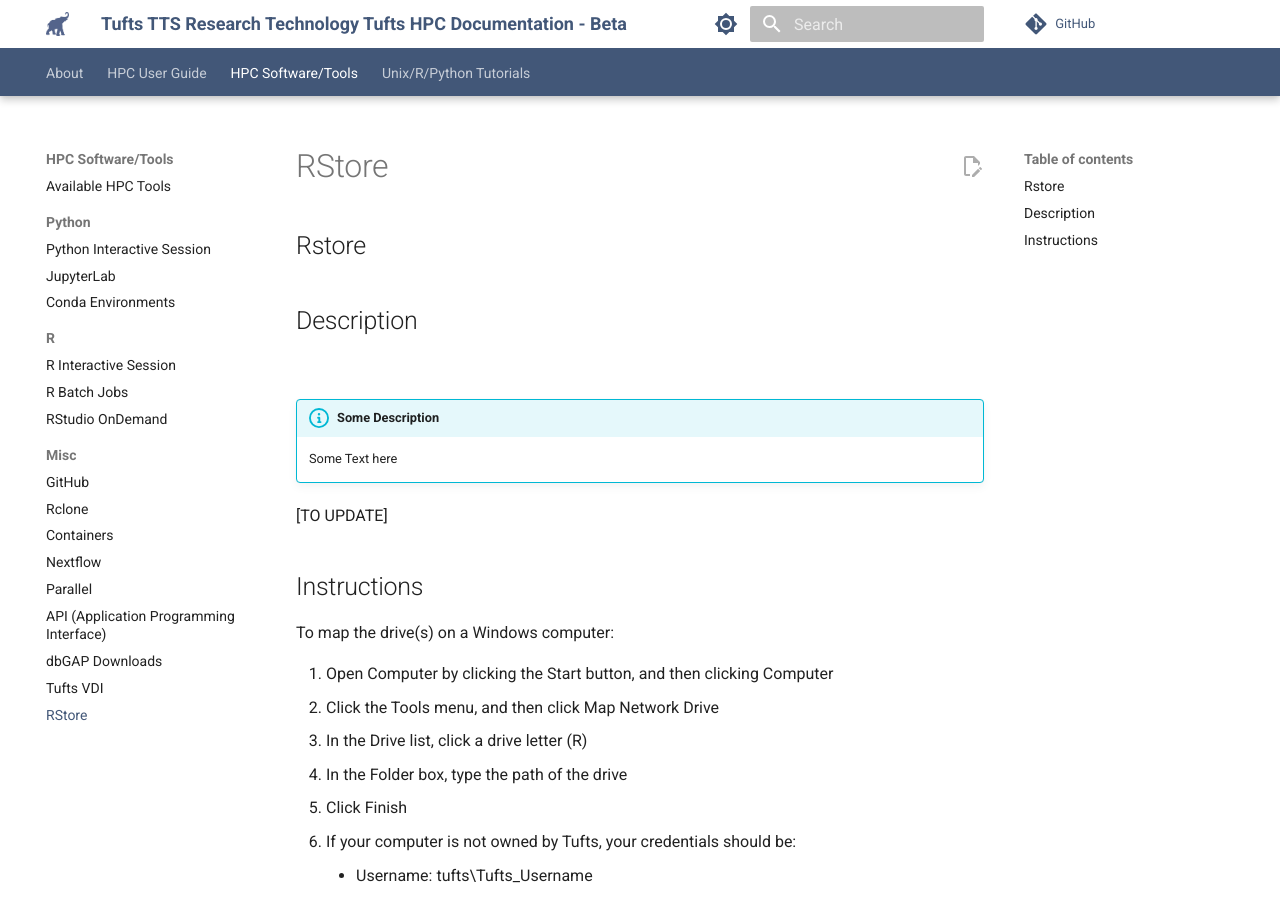
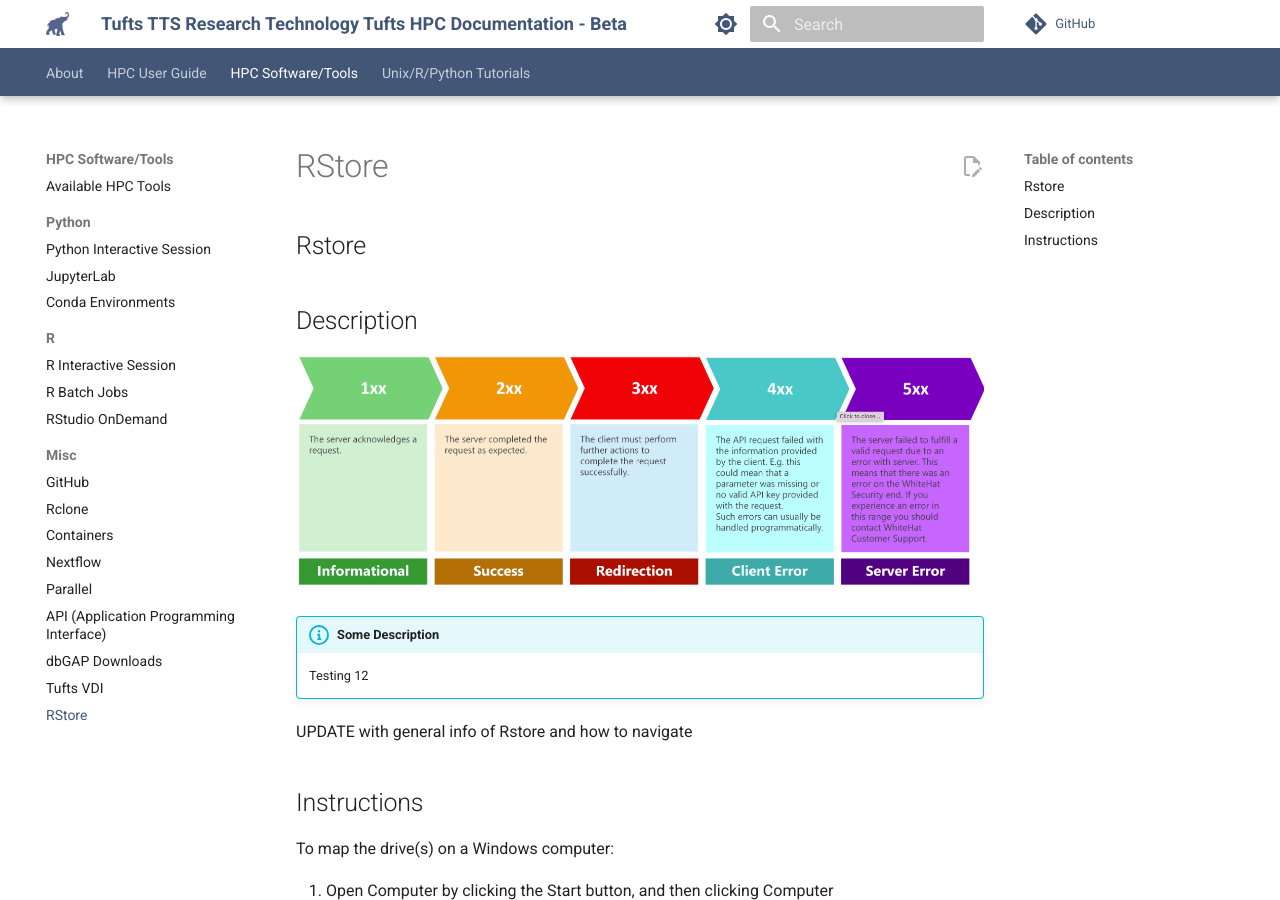
Before and after one commit to tuftsdatalab/rt_hpc_documentation, an MkDocs documentation site: the page built from docs/hpc_tools/rstore.md, in a window 1280 px wide and 900 px high. Built offline with MkDocs 1.6.1 and Material for MkDocs 9.7.7, drawn with Linux system fonts in a browser that asks for light colours; comment, search, counter and statistics services are not loaded.

Commit message:
Update rstore.md

```diff
--- a/docs/hpc_tools/rstore.md
+++ b/docs/hpc_tools/rstore.md
@@ -2,12 +2,12 @@
 
 ## Description
 
-![]()
+![](images/api_codes.png)
 
 !!! info "Some Description"
-    Some Text here
+    Testing 12
 
-[TO UPDATE]
+UPDATE with general info of Rstore and how to navigate
 
 ## Instructions
 
```
